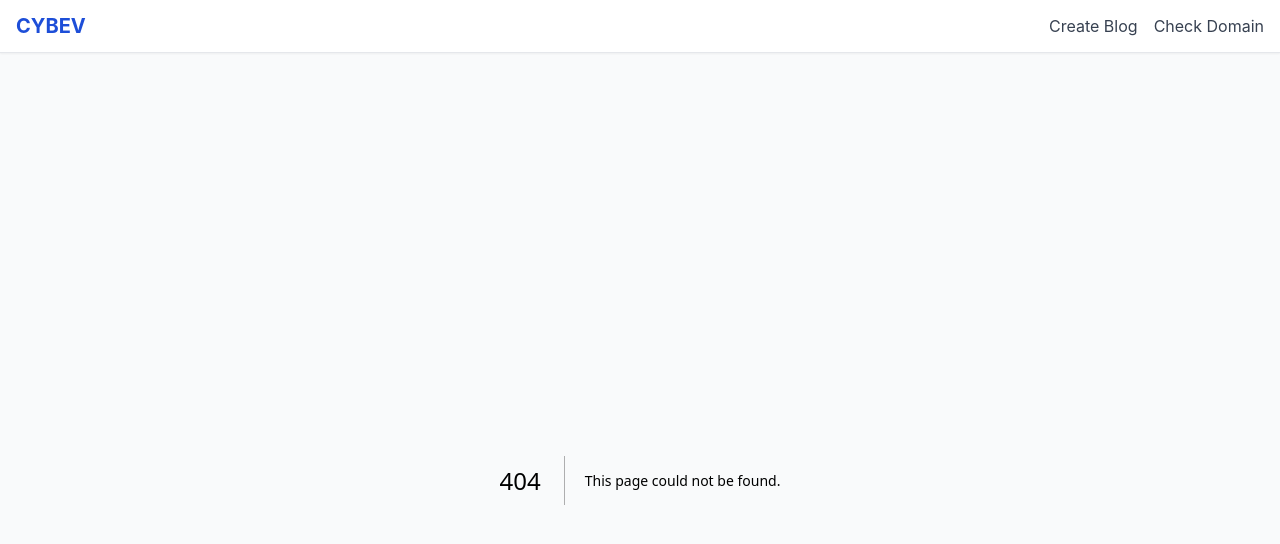
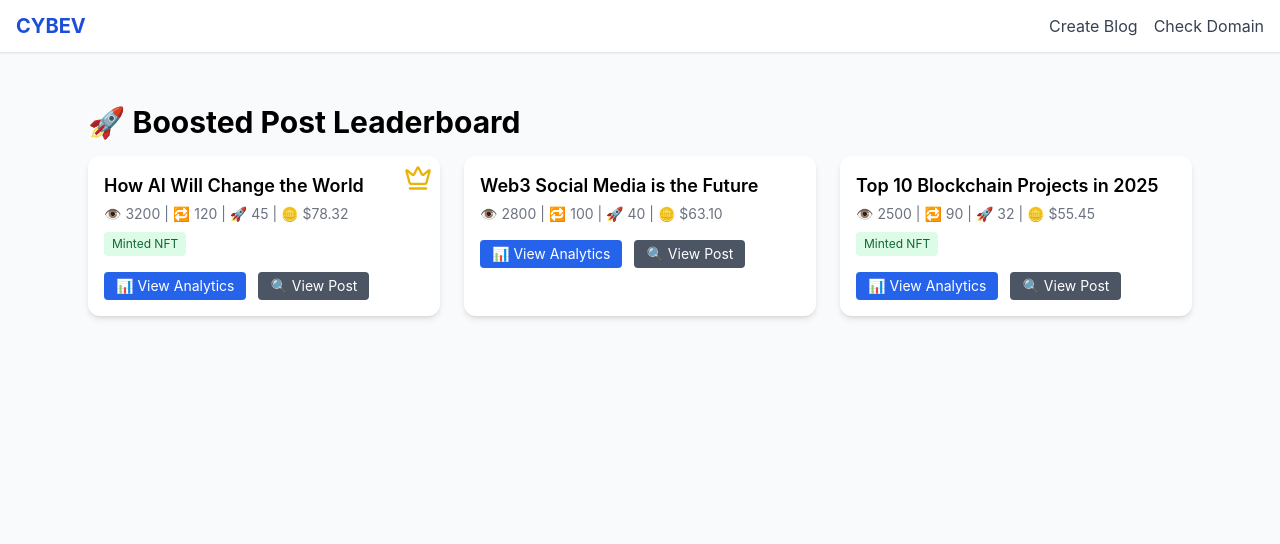
Before and after one commit to cybev1/cybev-frontend, a Next.js app: page /studio/analytics/boosted in a window 1280 px wide. Before the commit this address had no page. Shown: the top 544 px of the page. Built offline with nearby package versions, Linux system fonts and the light colour scheme.

Commit message:
Add files via upload

```diff
--- /dev/null
+++ b/pages/studio/analytics/boosted.jsx
@@ -0,0 +1,75 @@
+
+import React, { useEffect, useState } from 'react';
+import Link from 'next/link';
+import { Crown } from 'lucide-react';
+
+export default function BoostedLeaderboard() {
+  const [posts, setPosts] = useState([]);
+
+  useEffect(() => {
+    // Simulated fetch from /api/posts/boosted
+    setPosts([
+      {
+        _id: 'post1',
+        title: 'How AI Will Change the World',
+        views: 3200,
+        shares: 120,
+        boosts: 45,
+        earnings: 78.32,
+        minted: true
+      },
+      {
+        _id: 'post2',
+        title: 'Web3 Social Media is the Future',
+        views: 2800,
+        shares: 100,
+        boosts: 40,
+        earnings: 63.10,
+        minted: false
+      },
+      {
+        _id: 'post3',
+        title: 'Top 10 Blockchain Projects in 2025',
+        views: 2500,
+        shares: 90,
+        boosts: 32,
+        earnings: 55.45,
+        minted: true
+      }
+    ]);
+  }, []);
+
+  return (
+    <div className="max-w-6xl mx-auto p-6">
+      <h1 className="text-3xl font-bold mb-4">🚀 Boosted Post Leaderboard</h1>
+      <div className="grid grid-cols-1 md:grid-cols-2 lg:grid-cols-3 gap-6">
+        {posts.map((post, index) => (
+          <div key={post._id} className="bg-white dark:bg-gray-800 p-4 rounded-xl shadow-md relative">
+            {index === 0 && (
+              <div className="absolute top-2 right-2">
+                <Crown className="text-yellow-500" size={28} />
+              </div>
+            )}
+            <h2 className="text-lg font-semibold truncate">{post.title}</h2>
+            <div className="text-sm text-gray-500 mt-1">
+              👁️ {post.views} | 🔁 {post.shares} | 🚀 {post.boosts} | 🪙 ${post.earnings.toFixed(2)}
+            </div>
+            {post.minted && <div className="mt-2 inline-block px-2 py-1 text-xs text-green-800 bg-green-100 rounded">Minted NFT</div>}
+            <div className="mt-4 flex gap-3">
+              <Link href={`/studio/analytics/post/${post._id}`}>
+                <button className="px-3 py-1 text-sm bg-blue-600 text-white rounded hover:bg-blue-700">
+                  📊 View Analytics
+                </button>
+              </Link>
+              <Link href={`/post/${post._id}`}>
+                <button className="px-3 py-1 text-sm bg-gray-600 text-white rounded hover:bg-gray-700">
+                  🔍 View Post
+                </button>
+              </Link>
+            </div>
+          </div>
+        ))}
+      </div>
+    </div>
+  );
+}
```
